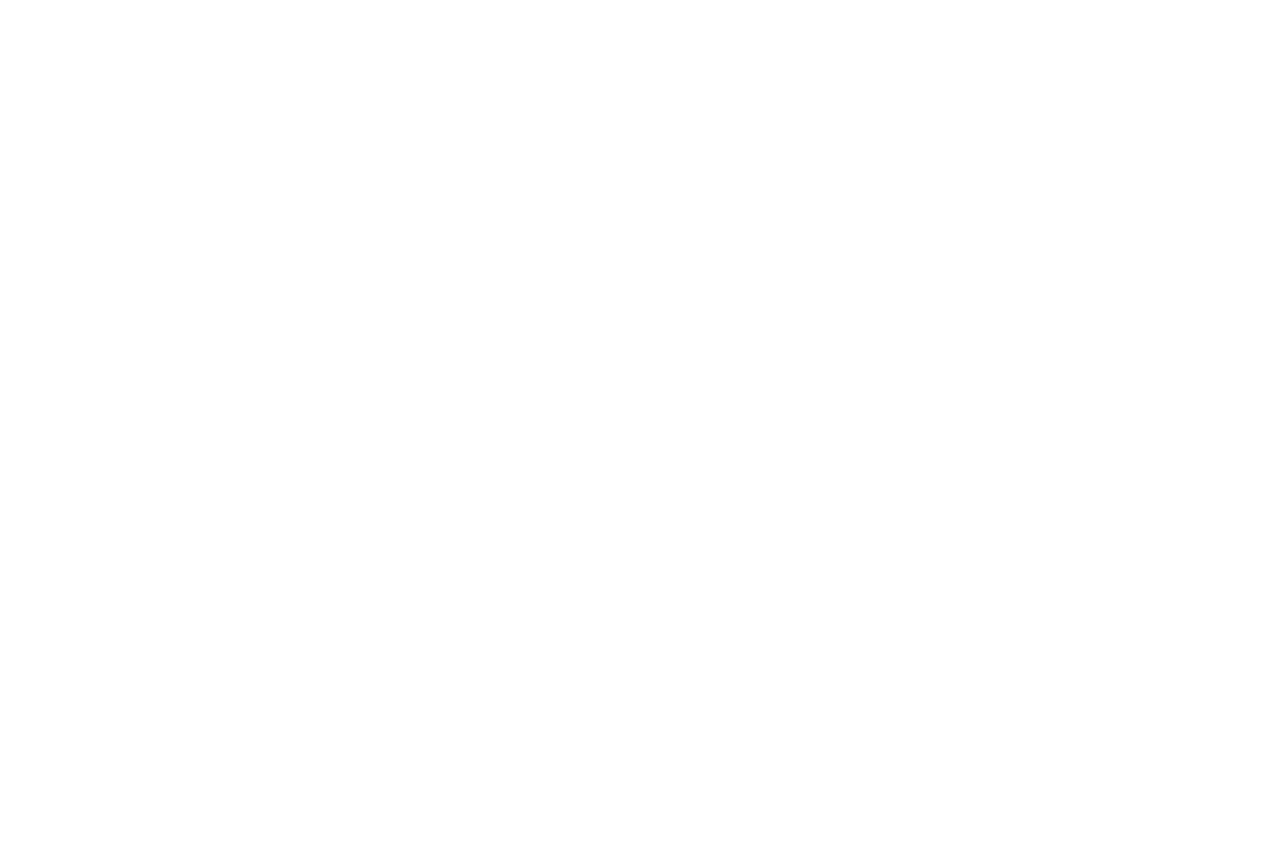
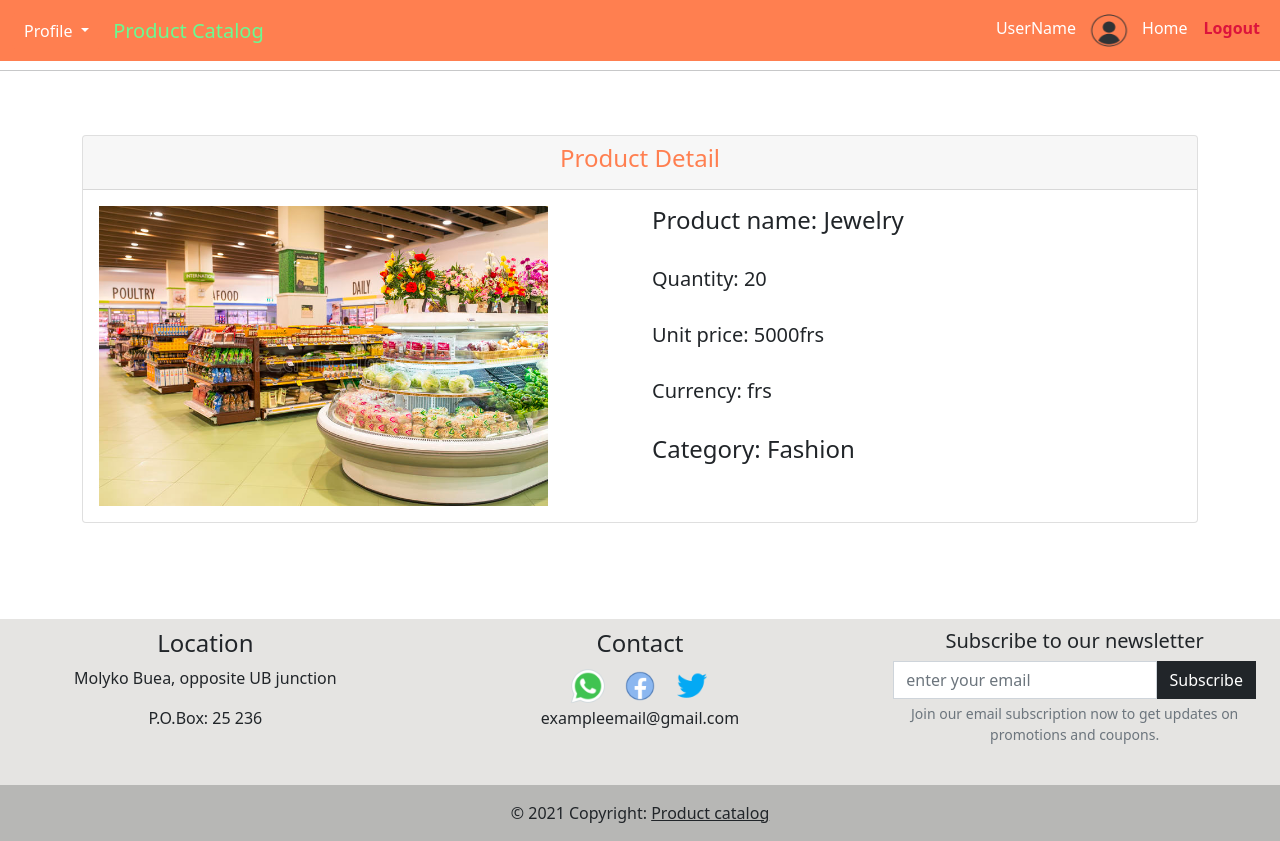
Before and after one commit to Chi-Claudette/covid19-statistics, an Angular app: page /mp/1 in a window 1280 px wide. Before the commit this address led to /. Before the commit the page ends 800 px from the top, so only its background shows below. Built offline with nearby package versions, Linux system fonts and the light colour scheme.

Commit message:
Created product detail page

```diff
--- a/src/app/app.module.ts
+++ b/src/app/app.module.ts
@@ -18,6 +18,7 @@
 import {ReactiveFormsModule} from "@angular/forms";
 import {FormsModule} from "@angular/forms";
 import { LandingHeaderComponent } from './landing-header/landing-header.component';
+import { PdetailComponent } from './manage-product/product-detail/pdetail.component';
 
 @NgModule({
   declarations: [
@@ -34,7 +35,8 @@
     EditProductComponent,
     HeaderComponent,
     FooterComponent,
-    LandingHeaderComponent
+    LandingHeaderComponent,
+    PdetailComponent
   ],
     imports: [
         BrowserModule,
--- a/src/app/footer/footer.component.html
+++ b/src/app/footer/footer.component.html
@@ -15,11 +15,13 @@
     </div>
     <div class="col-md-4">
       <h5>Subscribe to our newsletter</h5>
+      <div class="container">
       <form class="d-flex">
-        <input type="text" placeholder="enter your email" class="form-control" style="border-radius: 0px">
-        <button type="submit" class="btn btn-dark" style="border-radius: 0px">Subscribe</button>
+          <input type="text" placeholder="enter your email" class="form-control" style="border-radius: 0px">
+          <button type="submit" class="btn btn-dark" style="border-radius: 0px">Subscribe</button>
       </form>
-      <p class="form-text">Join our email subscription now to get updates on promotions and coupons.</p>
+        <p class="form-text">Join our email subscription now to get updates on promotions and coupons.</p>
+        </div>
 
     </div>
   </div>
--- a/src/app/manage-product/manage-product.component.html
+++ b/src/app/manage-product/manage-product.component.html
@@ -81,4 +81,7 @@
   </tr>
   </tbody>
 </table>
+  <br>
+  <br>
 </div>
+  <app-footer></app-footer>
--- /dev/null
+++ b/src/app/manage-product/product-detail/pdetail.component.html
@@ -0,0 +1,34 @@
+<app-header></app-header>
+<br>
+<br>
+<div class="container">
+  <div class="card">
+    <div class="card-header">
+      <h4 style="color:coral; text-align: center ">Product Detail</h4>
+    </div>
+
+    <div class="card-body">
+    <div class="row">
+      <div class="col-md-6">
+        <img src="assets/img/bg2.jpg" style="max-height: 300px" class="img-fluid">
+      </div>
+      <div class="col-md-6">
+        <h4>Product name: Jewelry</h4>
+        <br>
+        <h5>Quantity: 20</h5>
+        <br>
+        <h5>Unit price: 5000frs</h5>
+        <br>
+        <h5>Currency: frs</h5>
+        <br>
+        <h4>Category: Fashion</h4>
+      </div>
+    </div>
+</div>
+  </div>
+</div>
+<br>
+<br>
+<br>
+<br>
+<app-footer></app-footer>
--- /dev/null
+++ b/src/app/manage-product/product-detail/pdetail.component.ts
@@ -0,0 +1,15 @@
+import { Component, OnInit } from '@angular/core';
+
+@Component({
+  selector: 'app-pdetail',
+  templateUrl: './pdetail.component.html',
+  styleUrls: ['./pdetail.component.css']
+})
+export class PdetailComponent implements OnInit {
+
+  constructor() { }
+
+  ngOnInit(): void {
+  }
+
+}
```
Also changed, not shown: src/app/app-routing.module.ts (+7 -1 lines), src/app/manage-product/product-detail/pdetail.component.css (added), 1 other file (tests, documents, lock files or other folders).
